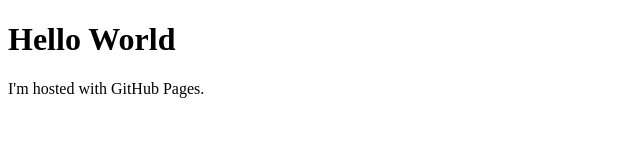
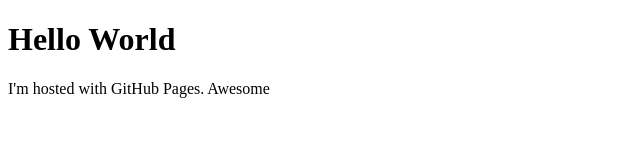
Before and after one commit to VernonPeens/github.io, a plain HTML site: page index.html in a window 1280 px wide. Shown: the full height of the page, 0-640 px from the left. Drawn offline with Linux system fonts and the light colour scheme.

Commit message:
Update index.html

```diff
--- a/index.html
+++ b/index.html
@@ -1,7 +1,8 @@
+
 <!DOCTYPE html>
 <html>
 <body>
 <h1>Hello World</h1>
-<p>I'm hosted with GitHub Pages.</p>
+<p>I'm hosted with GitHub Pages. Awesome</p>
 </body>
 </html>
```
